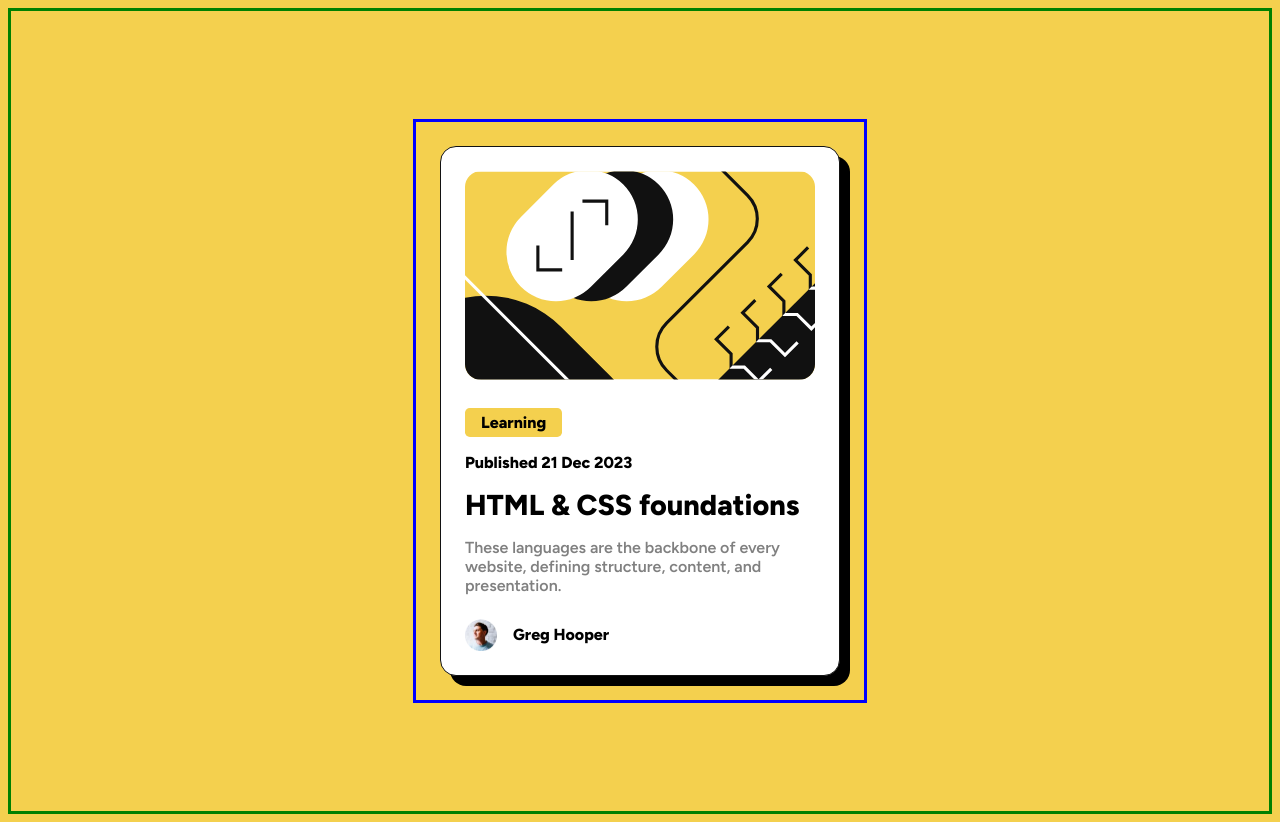
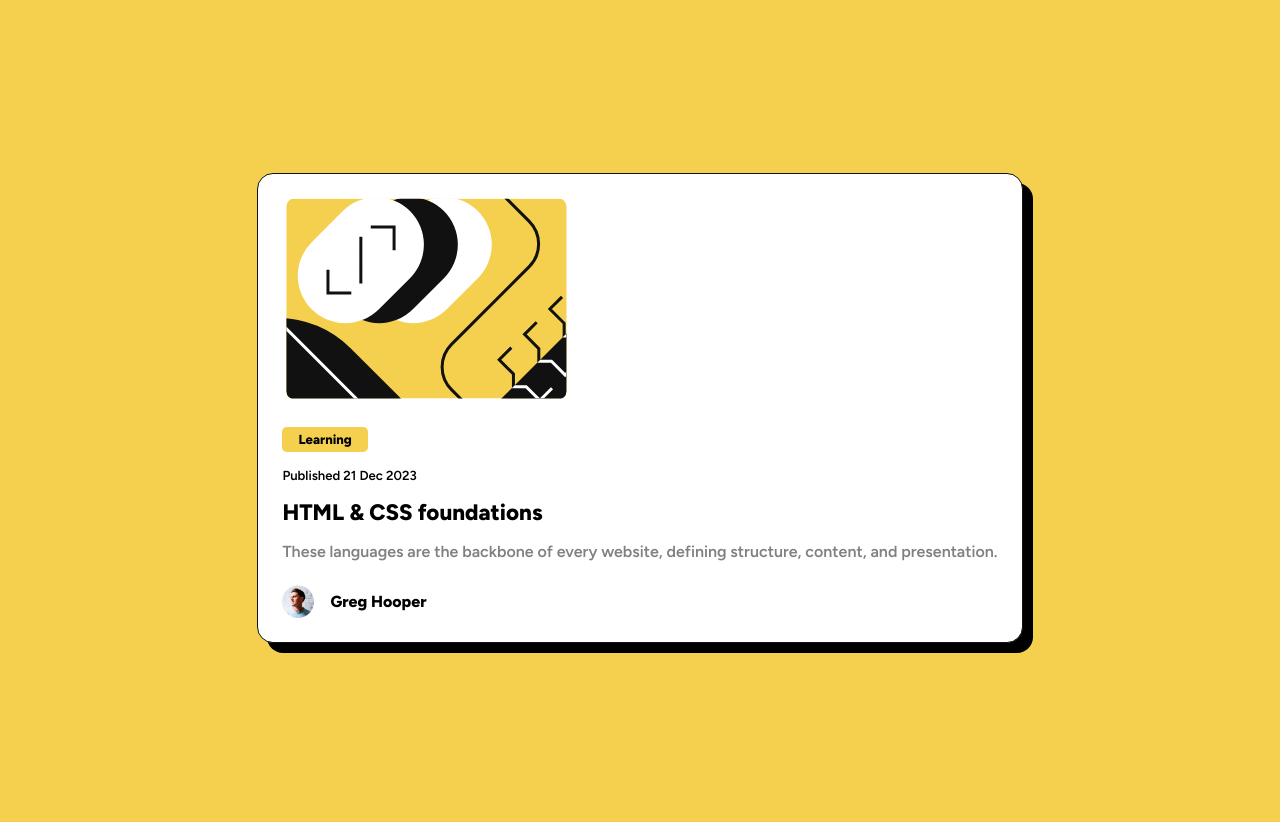
Before and after one commit to xirb22/blog-preview-card-main, a plain HTML site: page index.html in a window 1280 px wide. Drawn offline with Linux system fonts and the light colour scheme.

Commit message:
Implemented clipping of ilustration

```diff
--- a/index.html
+++ b/index.html
@@ -22,10 +22,6 @@
       --clr-black: hsl(0, 0%, 7%);
     }
 
-    /* * {
-      border: 3px solid red;
-    } */
-
 
     body {
 
@@ -43,21 +39,13 @@
       font-size: 16px;
       font-weight: 600;
 
-      border: 3px solid green;
-    }
-
-    .card-wrapper {
-
-      border: 3px solid blue;
-
-
     }
 
     .card {
 
       margin: 1.5rem;
 
-      width: min-content;
+      width: fit-content;
       background-color: var(--clr-white);
 
       border: 1px solid var(--clr-black);
@@ -66,10 +54,12 @@
     }
 
     .illustration {
-
-      margin: 1.5rem;
+      /*TODO fix margin given inset clip */
+      margin: 1.5rem 0rem;
+      border: 5rem 5rem;
       border-radius: 1rem;
-      width: 350px;
+      /* width: 300px; */
+      clip-path: inset(0rem 28px round .5rem)
     }
 
     .tag {
@@ -84,6 +74,7 @@
       border-radius: .3rem;
 
       font-weight: 800;
+      font-size: .82rem;
 
       text-align: center;
 
@@ -91,13 +82,14 @@
 
     .date {
       margin: 1rem 1.5rem;
-      font-weight: 800;
+      font-weight: 600;
+      font-size: .82rem;
     }
 
     .title {
 
       margin: 1rem 1.5rem;
-      font-size: 1.8rem;
+      font-size: 1.4rem;
       font-weight: 800;
     }
 
@@ -109,7 +101,8 @@
     .description {
 
       margin: 1rem 1.5rem;
-      color: var(--clr-grey)
+      color: var(--clr-grey);
+      font-weight: 600;
     }
 
     .profile {
```
